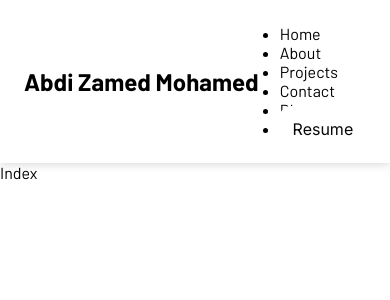
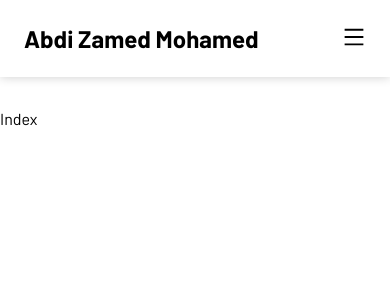
Before and after one commit to aaqyaar/abdizamed-v2.com, a Next.js app: page / in a window 390 px wide. Shown: the top 300 px of the page. Built offline with nearby package versions, Linux system fonts and the light colour scheme.

Commit message:
navbar App is responsive

```diff
--- a/package.json
+++ b/package.json
@@ -28,6 +28,7 @@
     "next": "13.0.3",
     "react": "18.2.0",
     "react-dom": "18.2.0",
+    "react-icons": "^4.6.0",
     "react-transition-group": "^4.4.5",
     "sass": "^1.56.1",
     "scrollreveal": "^4.0.9",
--- a/src/layouts/Navbar.tsx
+++ b/src/layouts/Navbar.tsx
@@ -1,13 +1,14 @@
+"use client";
 // styles
 import styles from "styles/_layouts/Navbar.module.scss";
 // app
 import React from "react";
-import Image from "next/image";
 import Link from "next/link";
-
+import { AiOutlineClose, AiOutlineMenu } from "react-icons/ai";
 type Props = {};
 
 export default function Navbar({}: Props) {
+  const [isOpen, setIsOpen] = React.useState(false);
   return (
     <nav>
       <div className={styles.container}>
@@ -16,8 +17,8 @@ export default function Navbar({}: Props) {
             <h1>Abdi Zamed Mohamed</h1>
           </Link>
         </div>
-        <div className="menu-nav">
-          <ul className={styles.menu}>
+        <div id="desktop-menu-nav">
+          <ul className={styles.nav}>
             <li>
               <Link href="#">Home</Link>
             </li>
@@ -44,6 +45,50 @@ export default function Navbar({}: Props) {
             </li>
           </ul>
         </div>
+        <div className={styles.menu}>
+          {isOpen ? (
+            <AiOutlineClose
+              onClick={() => setIsOpen((prev) => !prev)}
+              className={styles.menuIcon}
+            />
+          ) : (
+            <AiOutlineMenu
+              onClick={() => setIsOpen((prev) => !prev)}
+              className={styles.menuIcon}
+            />
+          )}
+        </div>
+      </div>
+      <div id="mobile-nav">
+        {isOpen && (
+          <ul className={styles.mobileNav}>
+            <li>
+              <Link href="#">Home</Link>
+            </li>
+            <li>
+              <Link href="#about">About</Link>
+            </li>
+            <li>
+              <Link href="#projects">Projects</Link>
+            </li>
+            <li>
+              <Link href="#contact">Contact</Link>
+            </li>
+            <li>
+              <Link href="/blogs">Blogs</Link>
+            </li>
+
+            <li>
+              <Link
+                href="/images/abdizamed.svg"
+                download
+                className={styles.resumeBtn}
+              >
+                Resume
+              </Link>
+            </li>
+          </ul>
+        )}
       </div>
     </nav>
   );
--- a/src/styles/_layouts/Navbar.module.scss
+++ b/src/styles/_layouts/Navbar.module.scss
@@ -1,5 +1,5 @@
 @import "../mixins.scss";
-$nav-height: 70px;
+$nav-height: 15rem;
 $content-width: 1000px;
 $text-color: #080707;
 $text-secondary-color: #b0b0b0;
@@ -24,6 +24,7 @@ $transition-0_3: all 0.3s ease-in-out;
   align-items: center;
   box-shadow: $card-shadow;
   padding: $padding;
+  margin-bottom: 2rem;
 }
 
 .logoContainer {
@@ -32,7 +33,8 @@ $transition-0_3: all 0.3s ease-in-out;
   align-items: center;
 }
 
-.menu {
+.nav {
+  display: none;
   // for-desktop-only
   @include for-desktop-up {
     display: flex;
@@ -56,6 +58,26 @@ $transition-0_3: all 0.3s ease-in-out;
   }
 }
 
+.mobileNav {
+  background-color: #121212;
+  display: block;
+  display: flex;
+  flex-direction: column;
+  align-items: flex-start;
+  justify-content: space-between;
+  padding: 1rem 10px;
+  width: 100%;
+  height: fit-content;
+  // height: $nav-height;
+  li {
+    padding: 0.7rem 0px;
+    list-style: none;
+  }
+  @include for-desktop-up {
+    display: none;
+  }
+}
+
 .resumeBtn {
   background: $card-background;
   color: $text-color;
@@ -67,4 +89,22 @@ $transition-0_3: all 0.3s ease-in-out;
     color: $text-secondary-color;
     transition: $transition-0_3;
   }
+
+  @include for-phone-only {
+    display: block;
+    margin: 0;
+  }
 }
+
+.menu {
+  display: block;
+  transition: cubic-bezier(0.075, 0.82, 0.165, 1) 0.3s;
+  @include for-desktop-up {
+    display: none;
+  }
+}
+
+.menuIcon {
+  cursor: pointer;
+  font-size: 1.5rem;
+}
```
Also changed, not shown: 1 other file (tests, documents, lock files or other folders).
